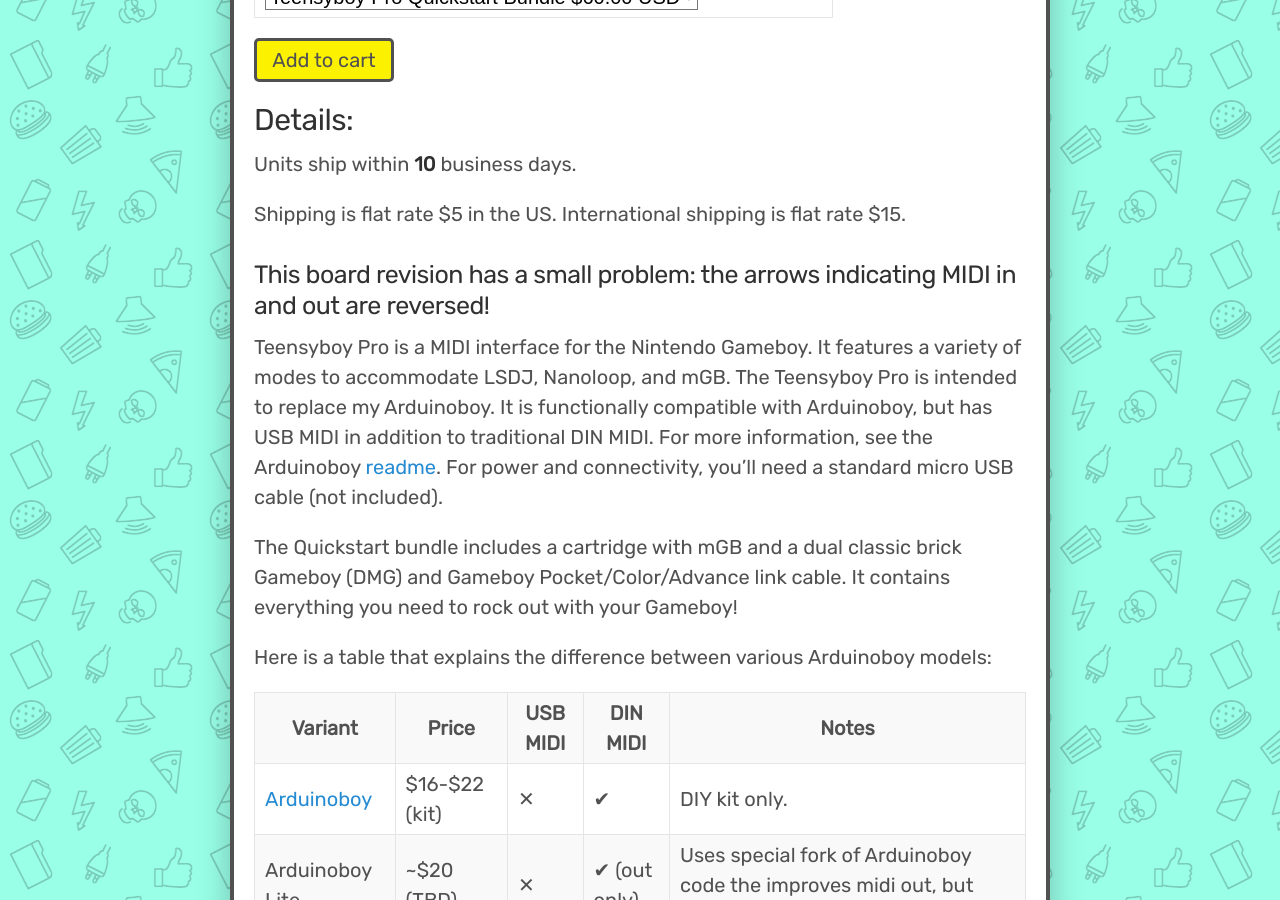
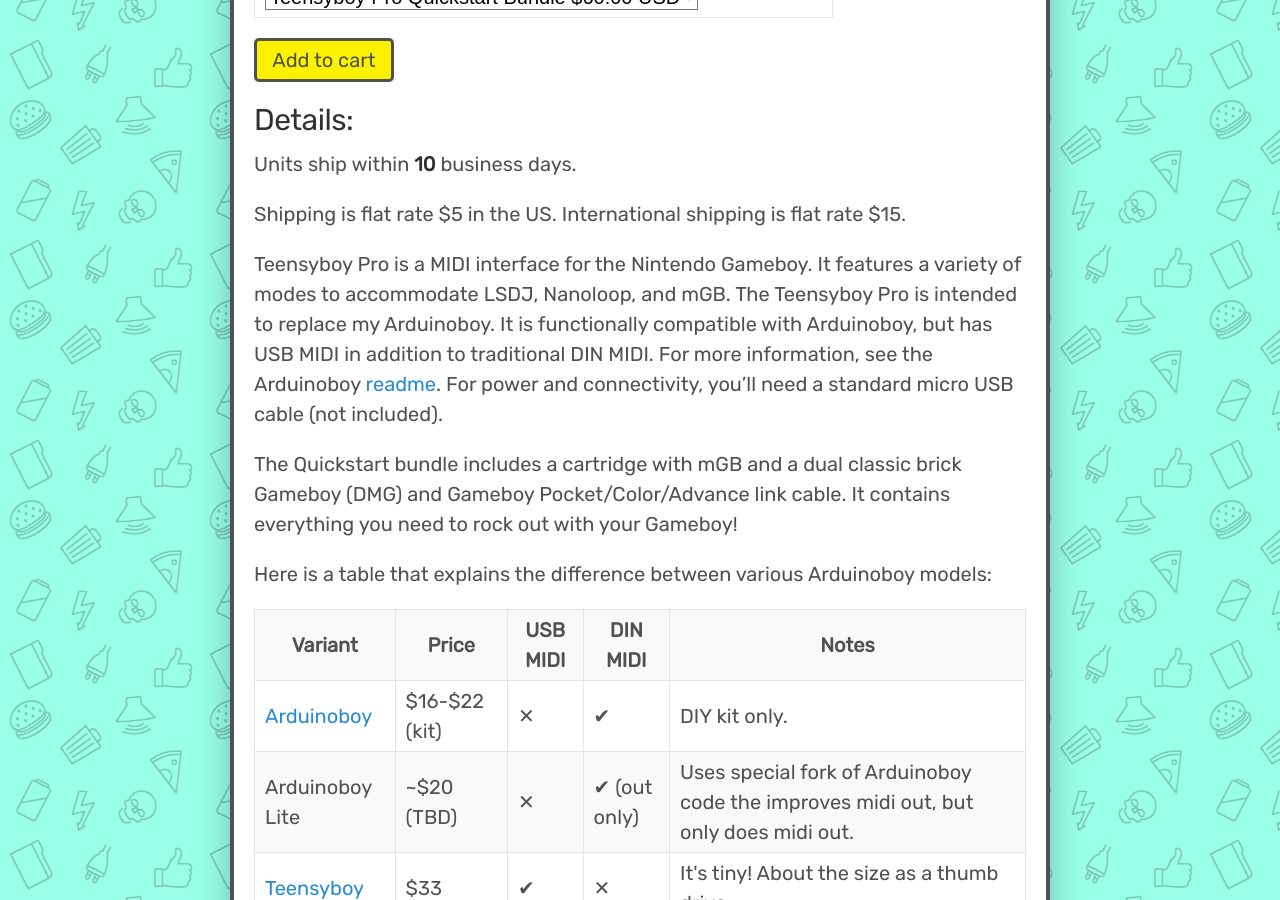
Before and after one commit to catskull/catskullelectronics.com, a Jekyll site: the page built from _posts/2018-02-02-teensyboypro.md, in a window 1280 px wide and 900 px high, scrolled down 962 px. Built offline with Jekyll 4.4.1, drawn with Linux system fonts in a browser that asks for light colours.

Commit message:
Update 2018-02-02-teensyboypro.md

```diff
--- a/_posts/2018-02-02-teensyboypro.md
+++ b/_posts/2018-02-02-teensyboypro.md
@@ -43,8 +43,6 @@
 Units ship within **10** business days.
 
 Shipping is flat rate $5 in the US. International shipping is flat rate $15.
-
-### This board revision has a small problem: the arrows indicating MIDI in and out are reversed!
 
 Teensyboy Pro is a MIDI interface for the Nintendo Gameboy. It features a variety of modes to accommodate LSDJ, Nanoloop, and mGB. The Teensyboy Pro is intended to replace my Arduinoboy. It is functionally compatible with Arduinoboy, but has USB MIDI in addition to traditional DIN MIDI. For more information, see the Arduinoboy [readme](https://github.com/trash80/Arduinoboy/blob/master/README.md). For power and connectivity, you'll need a standard micro USB cable (not included).
 
```
